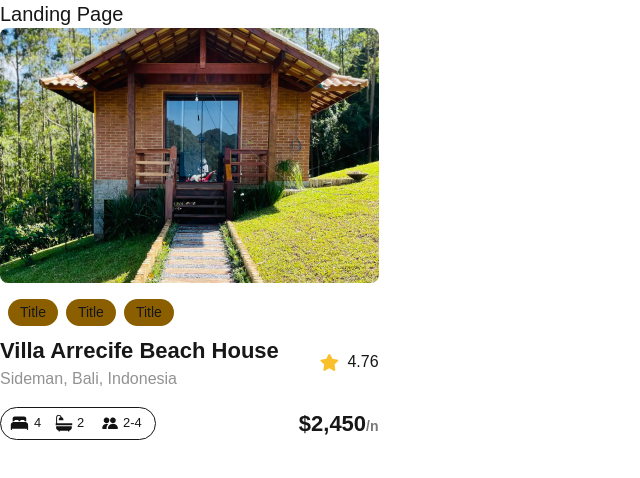
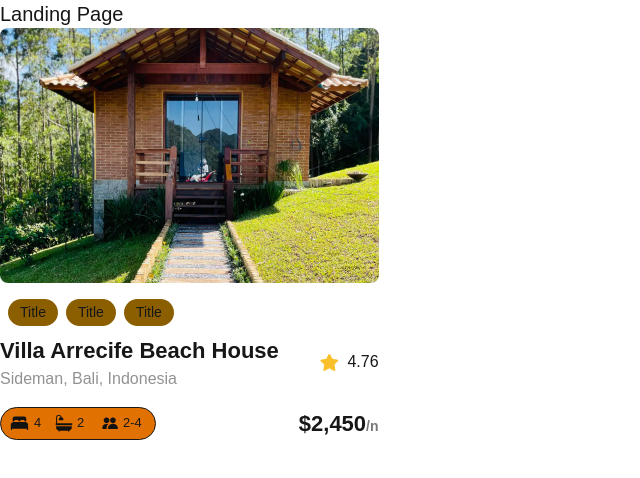
Before and after one commit to MoketeTyabekana/alx-project-0x00-setup, a Next.js app in the folder alx-project-0x00/: page /landing in a window 1280 px wide. Shown: the top 478 px of the page, without its empty margins (0-640 px from the left). Built offline with nearby package versions, Linux system fonts and the light colour scheme.

Commit message:
Edited the card format to suite the checker.

```diff
--- a/alx-project-0x00/components/Card.tsx
+++ b/alx-project-0x00/components/Card.tsx
@@ -27,7 +27,7 @@ const Card: React.FC = () => {
       </div>
 
       <div className="flex justify-between mt-4">
-        <div className=" grid grid-cols-3 border w-[156px] rounded-full px-2 py-1">
+        <div className=" grid grid-cols-3 border w-[156px] rounded-full px-2 py-1 bg-amber-600">
           <div className="flex items-center">
             <svg width="21" height="21" viewBox="0 0 21 21" fill="none" xmlns="http://www.w3.org/2000/svg">
               <path d="M17.2456 9.22324C16.8562 9.05231 16.4356 8.96423 16.0103 8.9646H4.89287C4.46767 8.96419 4.04702 9.05213 3.6576 9.22285C3.10721 9.46354 2.63886 9.85937 2.3098 10.3619C1.98073 10.8645 1.80521 11.4521 1.80469 12.0528V16.3762C1.80469 16.54 1.86976 16.6971 1.98559 16.813C2.10142 16.9288 2.25852 16.9939 2.42232 16.9939C2.58613 16.9939 2.74323 16.9288 2.85906 16.813C2.97489 16.6971 3.03996 16.54 3.03996 16.3762V16.0674C3.04096 15.9858 3.07382 15.9079 3.13152 15.8502C3.18922 15.7925 3.26719 15.7596 3.34878 15.7586H17.5544C17.636 15.7596 17.714 15.7925 17.7717 15.8502C17.8294 15.9079 17.8622 15.9858 17.8632 16.0674V16.3762C17.8632 16.54 17.9283 16.6971 18.0441 16.813C18.16 16.9288 18.3171 16.9939 18.4809 16.9939C18.6447 16.9939 18.8018 16.9288 18.9176 16.813C19.0334 16.6971 19.0985 16.54 19.0985 16.3762V12.0528C19.0979 11.4521 18.9224 10.8647 18.5933 10.3622C18.2642 9.85967 17.7959 9.4639 17.2456 9.22324Z" fill="#131212" />
--- a/alx-project-0x00/pages/landing.tsx
+++ b/alx-project-0x00/pages/landing.tsx
@@ -4,7 +4,7 @@ const Landing: React.FC =  () => {
   return (
     <div>
       <h1 className=" text-xl font-extralight">Landing Page</h1>
-      <Card/>
+     <Card />
     </div>
   )
 }
```
